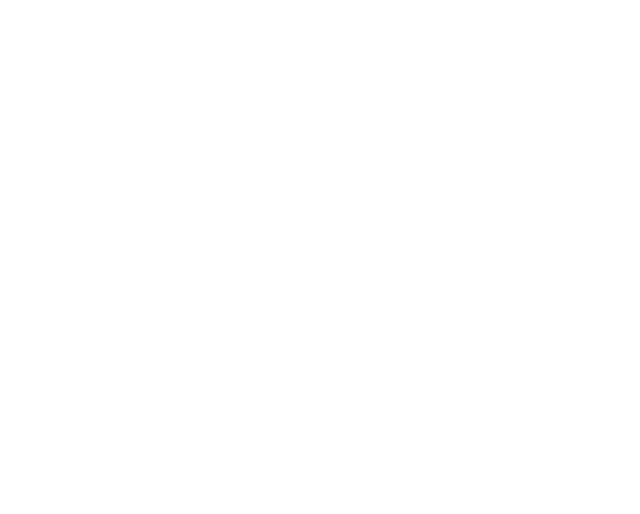
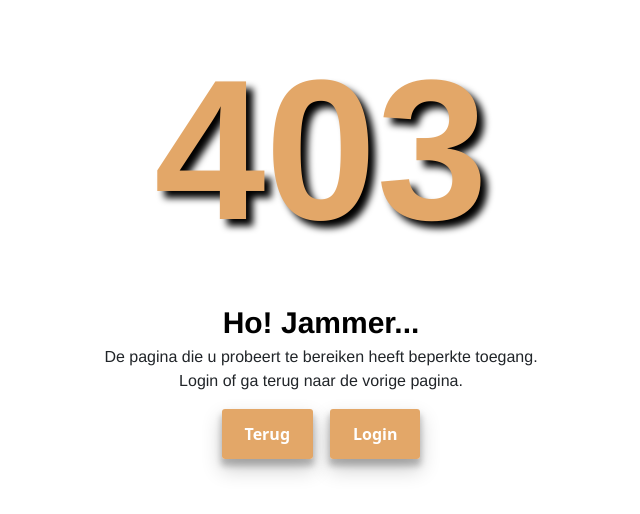
Before and after one commit to Luca1g40/Happlication, a React (Create React App) app in the folder src/frontend/frontendhapp/: page /error403 in a window 1280 px wide. Before the commit this address had no page. Shown: the top 514 px of the page, without its empty margins (319-959 px from the left). Built offline with nearby package versions, Linux system fonts and the light colour scheme.

Commit message:
403 error page added

```diff
--- a/src/frontend/frontendhapp/src/App.js
+++ b/src/frontend/frontendhapp/src/App.js
@@ -17,6 +17,8 @@
 import AllStaffMembers from "./Administration/AllStaffMembers";
 import StaffModuleHomePagina from "./pages/StaffModuleHomePagina";
 import AdministrationPage from "./pages/AdministrationPage";
+import Error403Page from "./pages/Error403Page";
+
 
 function App() {
     return (
@@ -38,6 +40,7 @@
             <Route path="ingredientdetails/:id" element={<ViewIngredient/>}/>
             <Route path="createingredient" element={<ViewIngredient/>}/>
             <Route path="searchproduct" element={<SearchProduct/>}/>
+            <Route path="error403" element={<Error403Page/>}/>
         </Routes>
     )
 
--- /dev/null
+++ b/src/frontend/frontendhapp/src/pages/Error403Page.jsx
@@ -0,0 +1,23 @@
+import React from "react";
+import "../styles/Errors.css"
+import {Link} from "react-router-dom";
+import {useNavigate} from "react-router-dom";
+
+export default function Error403Page() {
+    const navigate = useNavigate();
+
+    return (
+        <>
+            <div className="container2">
+                <div className={"error-title"}>403</div>
+                <div className={"error-subtitle"}>Ho! Jammer...</div>
+                <div>De pagina die u probeert te bereiken heeft beperkte toegang.</div>
+                <div>Login of ga terug naar de vorige pagina.</div>
+                <div className={"error-login"}>
+                    <button className="button" onClick={() => navigate(-2)}>Terug</button>
+                    <Link className="button error-login-button" to="/staff">Login</Link>
+                </div>
+            </div>
+        </>
+    );
+}
--- /dev/null
+++ b/src/frontend/frontendhapp/src/styles/Errors.css
@@ -0,0 +1,20 @@
+.error-title {
+    font-size: 200px;
+    color: #e3a768;
+    text-shadow: 7px 7px 7px #000;
+    font-weight: bold;
+}
+
+.error-subtitle{
+    font-size: 30px;
+    color: #000;
+    font-weight: bold;
+}
+
+.error-login {
+    margin: 15px;
+}
+
+.error-login-button {
+    margin-left: 15px;
+}
--- a/src/frontend/frontendhapp/src/urlMappings/Login.js
+++ b/src/frontend/frontendhapp/src/urlMappings/Login.js
@@ -23,6 +23,18 @@
         })
 }
 
+//Checks if status of ALL responses is 403
+//If true then redirect user to proper error page
+(async () => {
+
+    axios.interceptors.response.use(response => response, error => {
+        if (error.response.status === 403) {
+            // redirect to 403 page
+            window.location = '/error403'
+        }
+    });
+})();
+
 function parseJwt(token) {
     if (!token) {
         return;
```
